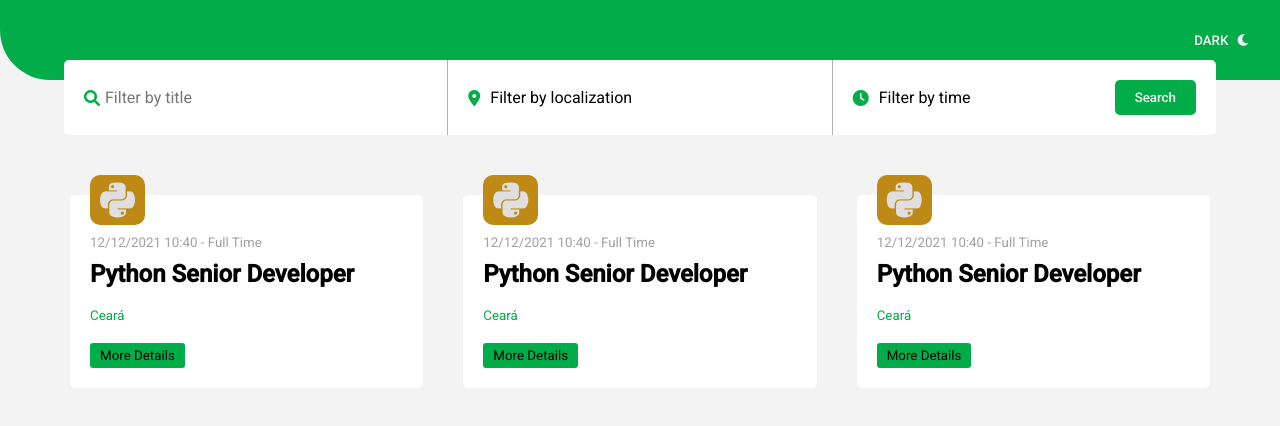
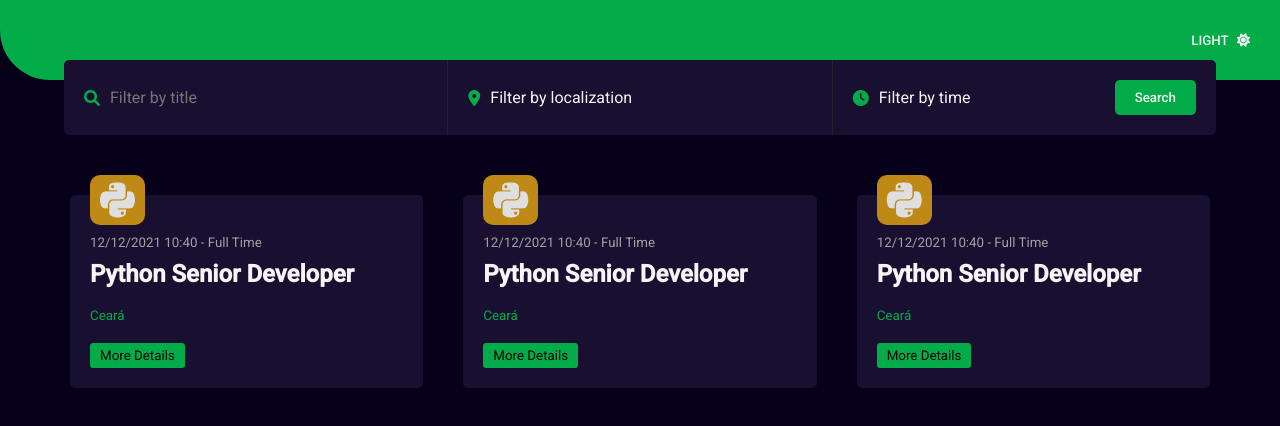
Before and after one commit to Edmar-Sousa/DevJobs, a Nuxt app in the folder frontEnd/: page / in a window 1280 px wide. Shown: the top 426 px of the page. Built offline with nearby package versions, Linux system fonts and the light colour scheme.

Commit message:
add dark theme

```diff
--- a/frontEnd/components/CardComponent.vue
+++ b/frontEnd/components/CardComponent.vue
@@ -1,5 +1,5 @@
 <template>
-    <div class="card-container">
+    <div class="card-container" v-bind:class="{ 'dark' : theme }">
         <i class="fab fa-python"></i>
 
         <p>12/12/2021 10:40 - Full Time</p>
@@ -17,7 +17,8 @@
 import Vue from 'vue'
 
 export default Vue.extend({
-    name : 'card-component'
+    name : 'card-component',
+    props : ['theme']
 })
 
 </script>
@@ -28,13 +29,18 @@ div.card-container {
     flex: 1;
     margin: 20px;
 
-    background: rgb(255, 255, 255);
+    background: var(--card-background-color);
     position: relative;
 
     font-family: Roboto, Arial, Helvetica, sans-serif;
     border-radius: 5px;
 
+    transition: background 400ms;
     padding: 0 20px 20px;
+}
+
+div.card-container.dark {
+    background: var(--card-dark-background);
 }
 
 div.card-container  i {
--- a/frontEnd/components/HeaderComponent.vue
+++ b/frontEnd/components/HeaderComponent.vue
@@ -1,7 +1,7 @@
 <template>
     <header class="header">
         <button v-on:click="changeTheme">
-            {{ pageLightTheme ? 'DARK' : 'LIGHT' }}
+            {{ !pageDarkTheme ? 'DARK' : 'LIGHT' }}
             <i class="fas" v-bind:class="iconThemeClass"></i>
         </button>
     </header>
@@ -15,15 +15,17 @@ export default Vue.extend({
 
     data() {
         return {
-            pageLightTheme : true,
-            iconThemeClass : 'fa-moon' // 'fa-sun'
+            pageDarkTheme : true,
+            iconThemeClass : 'fa-sun'
         }
     },
 
     methods : {
         changeTheme : function() {
-            this.pageLightTheme = !this.pageLightTheme
-            this.iconThemeClass =  this.pageLightTheme ? 'fa-moon' : 'fa-sun'
+            this.pageDarkTheme = !this.pageDarkTheme
+            this.iconThemeClass =  this.pageDarkTheme ? 'fa-sun' : 'fa-moon'
+
+            this.$emit('changeTheme', this.pageDarkTheme)
         }
     }
 })
--- a/frontEnd/components/SearchComponent.vue
+++ b/frontEnd/components/SearchComponent.vue
@@ -1,5 +1,5 @@
 <template>
-    <div class="search-container">
+    <div class="search-container" v-bind:class="{ 'dark' : theme }">
         <div class="box-search">
             <i class="fas fa-search"></i>
             <input type="text" placeholder="Filter by title">
@@ -29,7 +29,9 @@
 import Vue from 'vue'
 
 export default Vue.extend({
-    name : 'search-component'
+    name : 'search-component',
+
+    props : ['theme']
 })
 
 </script>
@@ -41,10 +43,14 @@ div.search-container {
 
     margin: -20px auto;
     border-radius: 5px;
+    transition: background 400ms;
 
     display: flex;
+    background: var(--search-light-background);
+}
 
-    background: var(--search-background);
+div.search-container.dark  {
+    background: var(--search-dark-background);
 }
 
 div.search-container i {
@@ -54,13 +60,20 @@ div.search-container i {
 div.search-container input {
     width: 90%;
     height: 35px;
-    padding: 0 5px;
+    padding: 0 10px;
 
     font-family: Roboto, Arial, Helvetica, sans-serif;
     font-size: 12pt;
 
+    transition: background 400ms;
+
     border: none;
     outline: none;
+}
+
+div.search-container.dark input {
+    background: var(--search-dark-background);
+    color: var(--font-light-color);
 }
 
 div.search-container div.box-search {
--- a/frontEnd/pages/index.vue
+++ b/frontEnd/pages/index.vue
@@ -1,12 +1,12 @@
 <template>
-    <div class="page-container">
-        <header-component />
-        <search-component />
+    <div class="page-container" v-bind:class="{ 'dark' : pageLightTheme }">
+        <header-component v-on:changeTheme="changeTheme" />
+        <search-component v-bind:theme="pageLightTheme" />
 
         <div class="job-container">
-            <card-component />
-            <card-component />
-            <card-component />
+            <card-component v-bind:theme="pageLightTheme" />
+            <card-component v-bind:theme="pageLightTheme" />
+            <card-component v-bind:theme="pageLightTheme" />
         </div>
 
     </div>
@@ -16,7 +16,19 @@
 import Vue from 'vue'
 
 export default Vue.extend({
-    name : 'index'
+    name : 'index',
+
+    data() {
+        return {
+            pageLightTheme : true
+        }
+    },
+
+    methods : {
+        changeTheme : function (lightTheme : boolean) {
+            this.pageLightTheme = lightTheme
+        }
+    }
 })
 </script>
 
@@ -26,7 +38,16 @@ export default Vue.extend({
 div.page-container {
     width: 100vw;
     min-height: 100vh;
+
+    transition: background 400ms;
+
     background: var(--background-light-color);
+    color: var(--font-dark-color);
+}
+
+div.page-container.dark {
+    background: var(--background-dark-color);
+    color: var(--font-light-color);
 }
 
 div.job-container {
--- a/frontEnd/static/reset.css
+++ b/frontEnd/static/reset.css
@@ -7,8 +7,13 @@
 html {
     --primary-color: rgb(2, 172, 72);
     --background-light-color: rgb(243, 243, 243);
-    --search-background: rgb(255, 255, 255);
+    --background-dark-color: rgb(7, 0, 26);
+    --search-light-background: rgb(255, 255, 255);
+    --search-dark-background: rgb(25, 15, 49);
 
     --font-light-color: rgb(245, 245, 245);
     --font-dark-color : rgb(1, 0, 19);
+
+    --card-background-color: rgb(255, 255, 255);
+    --card-dark-background: rgb(25, 15, 49);
 }
```
